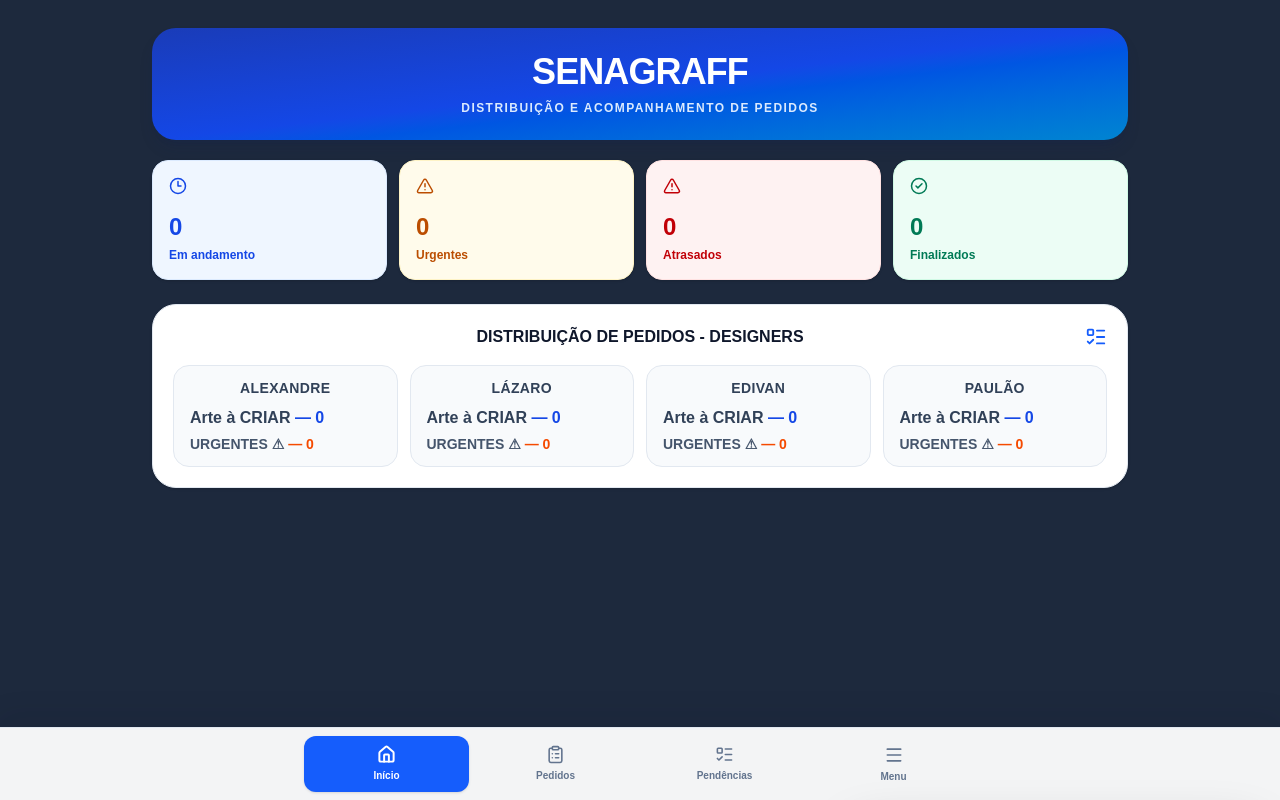
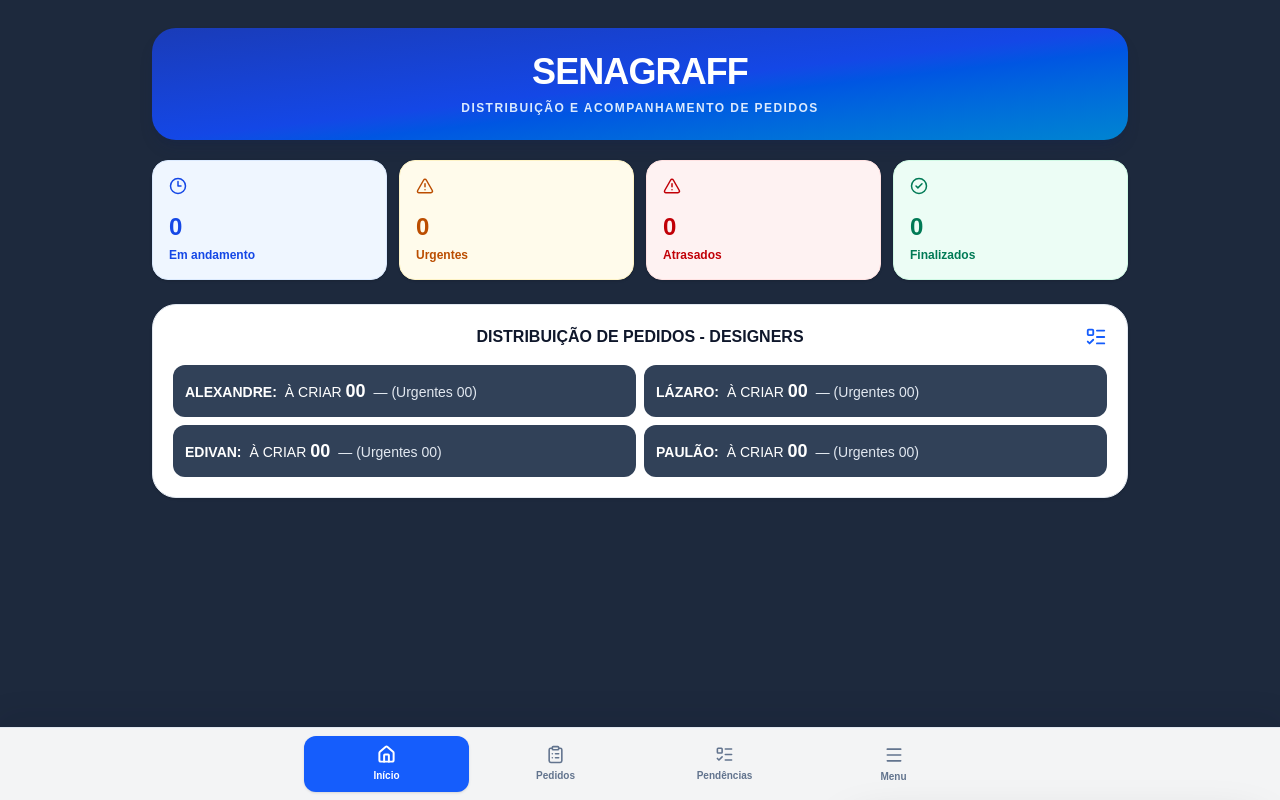
Before and after one commit to Alexandresenagraff/fichas-app, a Next.js app: page /inicio in a window 1280 px wide. Built offline with nearby package versions, Linux system fonts and the light colour scheme; no server answers; the database is empty.

Commit message:
DESIGNERS

```diff
--- a/app/inicio/page.tsx
+++ b/app/inicio/page.tsx
@@ -88,16 +88,12 @@ export default function Inicio() {
             <h2 className="text-center text-base font-bold">DISTRIBUIÇÃO DE PEDIDOS - DESIGNERS</h2>
             <ListTodo className="absolute right-0 shrink-0 text-blue-600" size={22} />
           </div>
-          <div className="mt-3 grid grid-cols-2 gap-2 sm:mt-4 sm:gap-3 lg:grid-cols-4">
+          <div className="mt-3 grid gap-2 sm:mt-4 sm:grid-cols-2">
             {DESIGNERS.map((designer) => (
-              <div key={designer} className="min-w-0 rounded-2xl border border-slate-200 bg-slate-50 px-2 py-2 sm:px-4 sm:py-3">
-                <p className="truncate text-center text-sm font-bold tracking-wide text-slate-700">{designer}</p>
-                <p className="mt-1 text-sm font-bold text-slate-700 sm:mt-2 sm:text-base">
-                  Arte à CRIAR <span className="font-bold text-blue-700">— {carregando ? "–" : artesPendentesPorDesigner[designer].total}</span>
-                </p>
-                <p className="mt-1 text-xs font-semibold text-slate-600 sm:text-sm">
-                  URGENTES ⚠ <span className="font-bold text-orange-600">— {carregando ? "–" : artesPendentesPorDesigner[designer].urgentes}</span>
-                </p>
+              <div key={designer} className="flex min-w-0 flex-wrap items-baseline gap-x-2 gap-y-1 rounded-xl bg-slate-700 px-3 py-3 text-xs text-white sm:text-sm">
+                <span className="font-bold">{designer}:</span>
+                <span className="whitespace-nowrap">À CRIAR <strong className="text-base font-extrabold sm:text-lg">{carregando ? "–" : String(artesPendentesPorDesigner[designer].total).padStart(2, "0")}</strong></span>
+                <span className="whitespace-nowrap text-slate-200">— (Urgentes {carregando ? "–" : String(artesPendentesPorDesigner[designer].urgentes).padStart(2, "0")})</span>
               </div>
             ))}
           </div>
```
